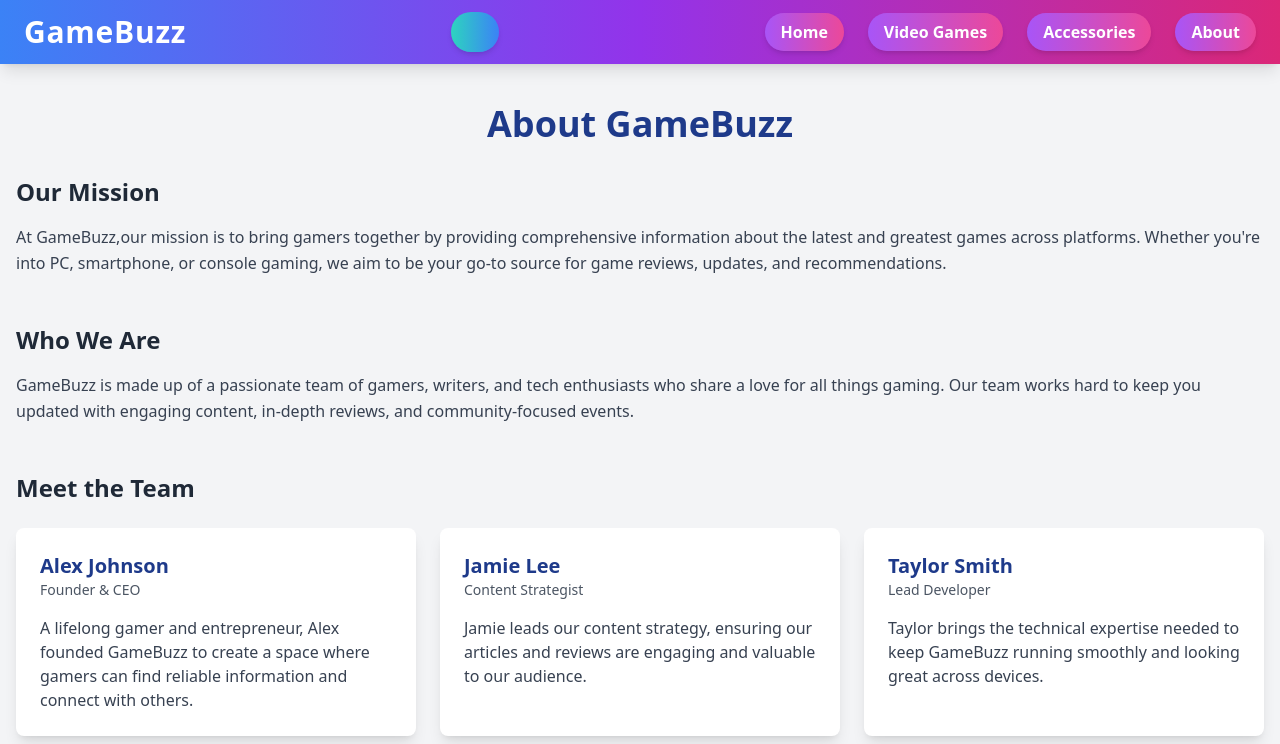
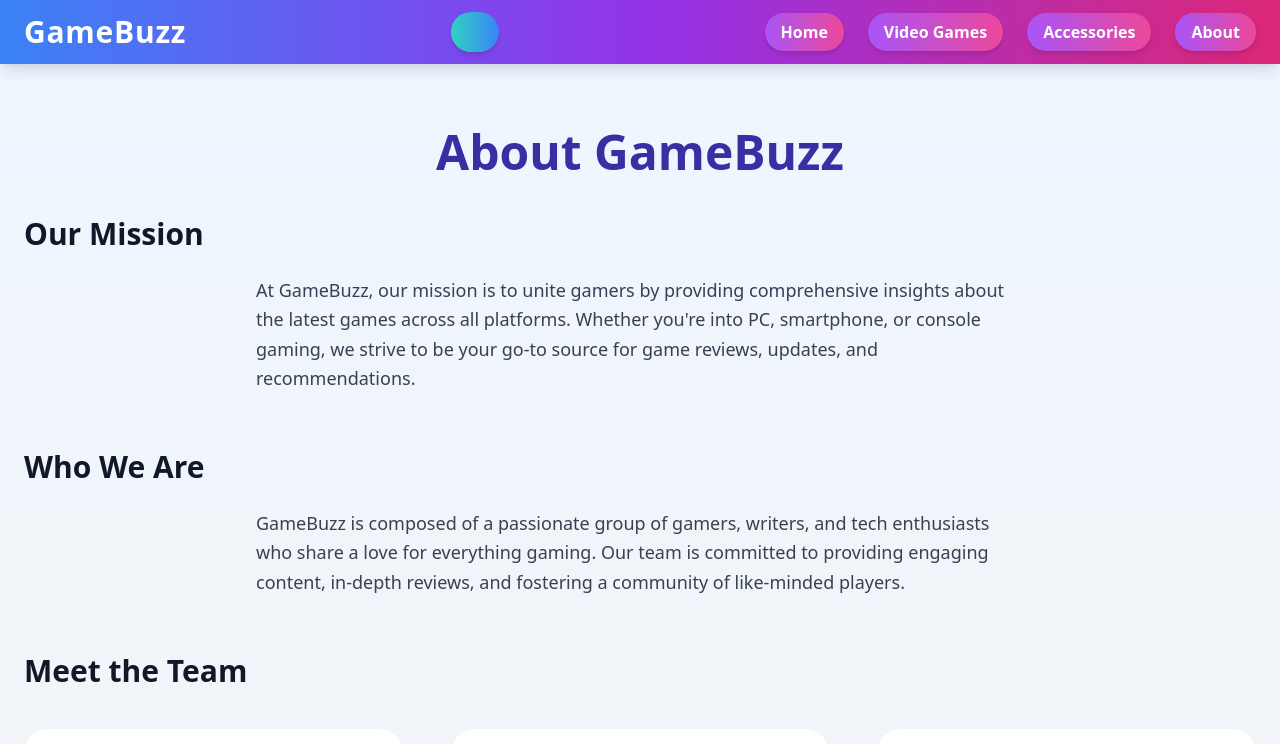
Before and after one commit to Byte-Light/game-buzz, a Next.js app: page /about in a window 1280 px wide. Shown: the top 744 px of the page. Built offline with nearby package versions, Linux system fonts and the light colour scheme.

Commit message:
design redesigned

```diff
--- a/components/about/About.tsx
+++ b/components/about/About.tsx
@@ -2,41 +2,47 @@ import React from 'react';
 
 const About: React.FC = () => {
   return (
-    <div className="bg-gray-100 min-h-screen py-10">
-      <div className="container mx-auto px-4">
-        <h1 className="text-4xl font-bold text-center text-blue-900 mb-8">About GameBuzz</h1>
+    <div className="bg-gradient-to-b from-blue-50 to-gray-100 min-h-screen py-16">
+      <div className="container mx-auto px-6">
+        <h1 className="text-5xl font-bold text-center text-indigo-800 mb-10">About GameBuzz</h1>
 
-        <section className="mb-12">
-          <h2 className="text-2xl font-semibold text-gray-800 mb-4">Our Mission</h2>
-          <p className="text-gray-700 leading-relaxed">
-            At GameBuzz,our mission is to bring gamers together by providing comprehensive information about the latest and greatest games across platforms. Whether you're into PC, smartphone, or console gaming, we aim to be your go-to source for game reviews, updates, and recommendations.
+        <section className="mb-14">
+          <h2 className="text-3xl font-semibold text-gray-900 mb-6">Our Mission</h2>
+          <p className="text-lg text-gray-700 leading-relaxed max-w-3xl mx-auto">
+            At GameBuzz, our mission is to unite gamers by providing comprehensive insights about the latest games across all platforms. Whether you're into PC, smartphone, or console gaming, we strive to be your go-to source for game reviews, updates, and recommendations.
           </p>
         </section>
 
-        <section className="mb-12">
-          <h2 className="text-2xl font-semibold text-gray-800 mb-4">Who We Are</h2>
-          <p className="text-gray-700 leading-relaxed">
-            GameBuzz is made up of a passionate team of gamers, writers, and tech enthusiasts who share a love for all things gaming. Our team works hard to keep you updated with engaging content, in-depth reviews, and community-focused events.
+        <section className="mb-14">
+          <h2 className="text-3xl font-semibold text-gray-900 mb-6">Who We Are</h2>
+          <p className="text-lg text-gray-700 leading-relaxed max-w-3xl mx-auto">
+            GameBuzz is composed of a passionate group of gamers, writers, and tech enthusiasts who share a love for everything gaming. Our team is committed to providing engaging content, in-depth reviews, and fostering a community of like-minded players.
           </p>
         </section>
 
         <section>
-          <h2 className="text-2xl font-semibold text-gray-800 mb-6">Meet the Team</h2>
-          <div className="grid md:grid-cols-2 lg:grid-cols-3 gap-6">
-            <div className="bg-white p-6 rounded-lg shadow-lg">
-              <h3 className="text-xl font-semibold text-blue-900">Alex Johnson</h3>
-              <p className="text-sm text-gray-600">Founder & CEO</p>
-              <p className="mt-4 text-gray-700">A lifelong gamer and entrepreneur, Alex founded GameBuzz to create a space where gamers can find reliable information and connect with others.</p>
+          <h2 className="text-3xl font-semibold text-gray-900 mb-10">Meet the Team</h2>
+          <div className="grid md:grid-cols-2 lg:grid-cols-3 gap-12">
+            <div className="bg-white p-8 rounded-3xl shadow-lg transform hover:scale-105 transition duration-300">
+              <h3 className="text-2xl font-semibold text-indigo-900">Alex Johnson</h3>
+              <p className="text-sm text-indigo-600 mt-1">Founder & CEO</p>
+              <p className="mt-4 text-gray-700">
+                A lifelong gamer and entrepreneur, Alex founded GameBuzz to create a space where gamers can find reliable information and connect with others.
+              </p>
             </div>
-            <div className="bg-white p-6 rounded-lg shadow-lg">
-              <h3 className="text-xl font-semibold text-blue-900">Jamie Lee</h3>
-              <p className="text-sm text-gray-600">Content Strategist</p>
-              <p className="mt-4 text-gray-700">Jamie leads our content strategy, ensuring our articles and reviews are engaging and valuable to our audience.</p>
+            <div className="bg-white p-8 rounded-3xl shadow-lg transform hover:scale-105 transition duration-300">
+              <h3 className="text-2xl font-semibold text-indigo-900">Jamie Lee</h3>
+              <p className="text-sm text-indigo-600 mt-1">Content Strategist</p>
+              <p className="mt-4 text-gray-700">
+                Jamie leads our content strategy, ensuring our articles and reviews are engaging, valuable, and resonate with our audience.
+              </p>
             </div>
-            <div className="bg-white p-6 rounded-lg shadow-lg">
-              <h3 className="text-xl font-semibold text-blue-900">Taylor Smith</h3>
-              <p className="text-sm text-gray-600">Lead Developer</p>
-              <p className="mt-4 text-gray-700">Taylor brings the technical expertise needed to keep GameBuzz running smoothly and looking great across devices.</p>
+            <div className="bg-white p-8 rounded-3xl shadow-lg transform hover:scale-105 transition duration-300">
+              <h3 className="text-2xl font-semibold text-indigo-900">Taylor Smith</h3>
+              <p className="text-sm text-indigo-600 mt-1">Lead Developer</p>
+              <p className="mt-4 text-gray-700">
+                Taylor brings the technical expertise needed to ensure GameBuzz runs smoothly and provides a seamless experience across devices.
+              </p>
             </div>
             {/* Add more team members as needed */}
           </div>
--- a/components/home/TopVideoGame.tsx
+++ b/components/home/TopVideoGame.tsx
@@ -47,41 +47,45 @@ const TopVideoGame: React.FC = () => {
   };
 
   if (error) {
-    return <p>{error}</p>;
+    return <p className="text-center text-red-500 mt-10">{error}</p>;
   }
 
   return (
-    <div className="bg-gradient-to-b from-blue-50 to-gray-100 min-h-screen py-10">
-      <div className="container mx-auto px-4">
-        <h2 className="text-4xl font-bold text-center mb-8 text-indigo-700">Video Games Top Chart</h2>
-        <div className="grid md:grid-cols-2 lg:grid-cols-3 gap-8">
+    <div className="bg-gray-900 min-h-screen py-10 text-white">
+      <div className="container mx-auto px-6 lg:px-8">
+        <h2 className="text-5xl font-bold text-center mb-12 text-gradient from-pink-500 to-purple-600">
+          Top Video Games
+        </h2>
+        <div className="grid sm:grid-cols-2 lg:grid-cols-3 gap-8">
           {games.map((game) => (
             <div
               key={game.id}
-              className="bg-white p-6 rounded-xl shadow-lg hover:shadow-2xl transition-shadow duration-500 transform hover:scale-105 border-2 border-transparent hover:border-indigo-600"
+              className="bg-gray-800 rounded-2xl shadow-lg overflow-hidden transform transition-transform duration-500 hover:scale-105"
             >
-              <div className="w-full h-64 overflow-hidden mb-4 rounded-lg relative">
+              <div className="relative w-full h-64 overflow-hidden">
                 <img
                   src={game.image}
-                  alt={`${game.name} Logo`}
-                  className="w-full h-full object-cover transition-transform duration-300 transform hover:scale-110"
+                  alt={`${game.name} Image`}
+                  className="w-full h-full object-cover transition-transform duration-500 transform hover:scale-110"
                 />
-                <div className="absolute inset-0 bg-gradient-to-t from-black opacity-40 hover:opacity-0 transition-opacity duration-300"></div>
+                <div className="absolute inset-0 bg-gradient-to-t from-black to-transparent opacity-70"></div>
               </div>
 
-              <h3 className="text-2xl font-semibold text-indigo-800">{game.name}</h3>
-              <p className="text-sm text-gray-500 mt-1">Genre: {game.genre}</p>
-              <p className="text-sm text-gray-500">Rating: {game.rating} / 5</p>
-              <p className="text-sm text-gray-500">Platform: {game.platform}</p>
-              <p className="text-sm text-gray-500">Price: {game.price}</p>
-              <p className="mt-4 text-gray-700">{game.description}</p>
+              <div className="p-6 space-y-4">
+                <h3 className="text-3xl font-semibold text-pink-400">{game.name}</h3>
+                <p className="text-gray-400 text-sm">Genre: {game.genre}</p>
+                <p className="text-gray-400 text-sm">Rating: {game.rating} / 5</p>
+                <p className="text-gray-400 text-sm">Platform: {game.platform}</p>
+                <p className="text-gray-400 text-sm">Price: {game.price}</p>
+                <p className="mt-4 text-gray-300 text-sm line-clamp-3">{game.description}</p>
 
-              <button
-                onClick={handleShowMore}
-                className="mt-6 px-4 py-2 bg-indigo-600 text-white rounded-full font-medium shadow-md hover:bg-indigo-700 transition-colors duration-300"
-              >
-                Show More Details
-              </button>
+                <button
+                  onClick={handleShowMore}
+                  className="mt-6 w-full py-3 bg-gradient-to-r from-pink-500 to-purple-600 text-white rounded-full font-semibold shadow-lg hover:shadow-xl transition-shadow duration-300"
+                >
+                  Show More Details
+                </button>
+              </div>
             </div>
           ))}
         </div>
```
Also changed, not shown: components/home/NewAccessories.tsx (+24 -24 lines).
